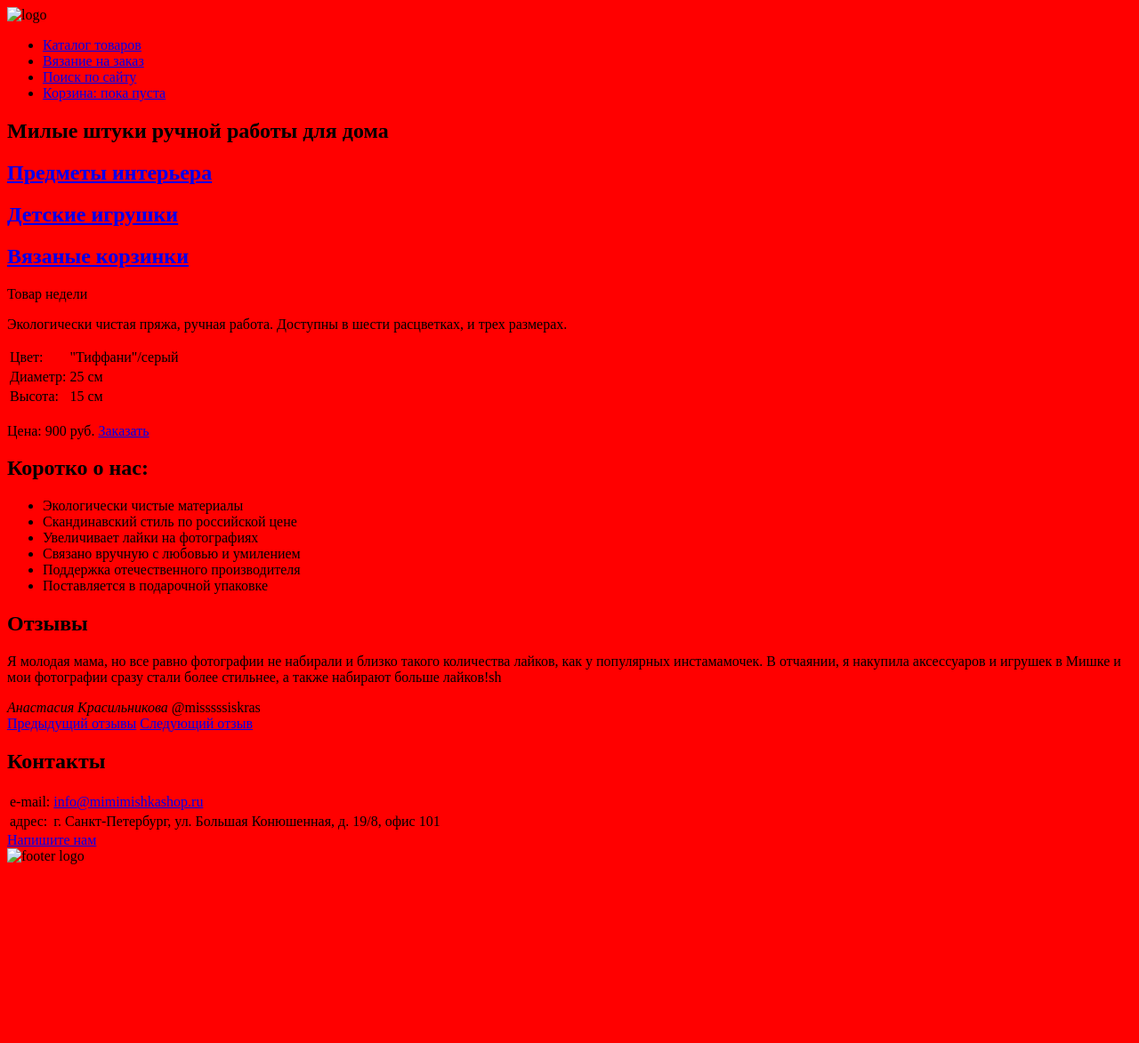
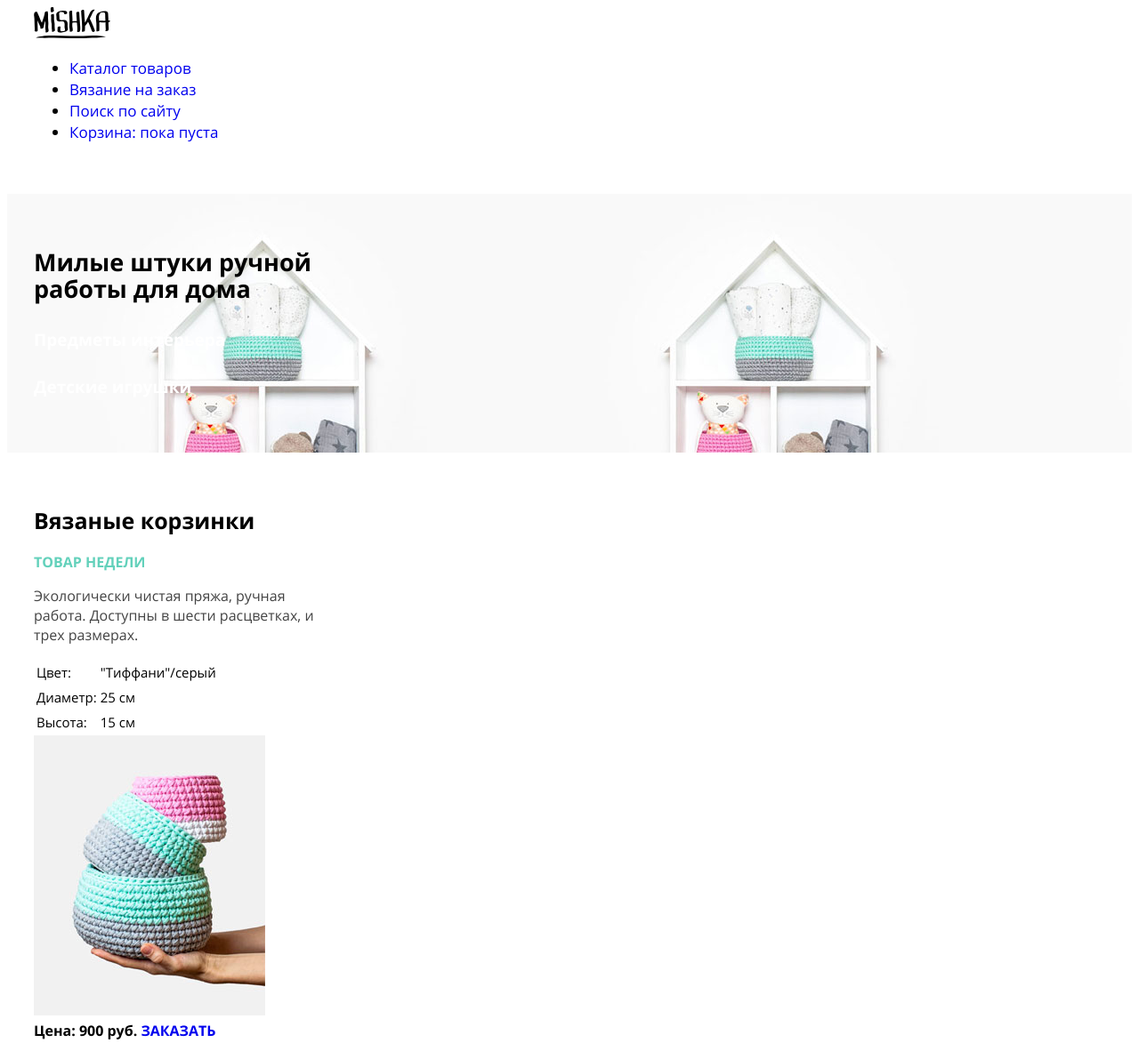
Before and after one commit to Boortcore/3341-mishka, a website: page index.html in a window 1280 px wide. Shown: the top 1173 px of the page at 89% size. Before the commit the page ends 980 px from the top, so only its background shows below. Drawn offline with nearby package versions, Linux system fonts and the light colour scheme; files that its build step writes are made by us from their sources; files whose address does not match are found by name.

Commit message:
Начальная стилизация index.html

```diff
--- a/index.html
+++ b/index.html
@@ -4,14 +4,14 @@
 <head>
   <meta charset="utf-8">
   <title>HTML Academy: Мишка</title>
-  <link rel="stylesheet" href="css/style.css" >
+  <link rel="stylesheet" href="css/style.css">
 </head>
 
 <body>
   <header class="header">
-    <div class="container-wrapper">
+    <div class="container-wrapper container-wrapper--first">
       <div class="header__logo">
-        <img src="#" alt="logo">
+        <img src="img/logo-mobile.svg" height="35" width="86" alt="logo">
       </div>
       <nav class="top-menu">
         <ul class="top-menu__items">
@@ -43,7 +43,7 @@
           </div>
           <div class="about__item">
             <h2>
-              <a href="#">Детские игрушки</a>
+              <a href="#" class="about__link">Детские игрушки</a>
             </h2>
           </div>
         </div>
@@ -91,13 +91,14 @@
           </tr>
         </table>
         <div class="product-of-week__image">
-          <img src="" alt="">
+          <img src="img/triple-set-mobile@1x.jpg" height="315" width="260" alt="">
         </div>
         <span class="product-of-week__price">Цена: 900 руб.</span>
         <a href="#" class="product-of-week__btn">Заказать</a>
       </div>
     </article>
     <section class="about-us">
+      <div class="container-wrapper">
         <h2 class="about-us__title">Коротко о нас:</h2>
         <ul class="about-us__items">
           <li class="about-us__item">Экологически чистые материалы</li>
@@ -107,27 +108,30 @@
           <li class="about-us__item">Поддержка отечественного производителя</li>
           <li class="about-us__item">Поставляется в подарочной упаковке</li>
         </ul>
+      </div>
+
     </section>
     <section class="reviews">
       <div class="container-wrapper">
         <h2 class="reviews__title">Отзывы</h2>
         <div class="reviews__items">
           <div class="reviews__item">
-            <div class="review__description">
+            <div class="reviews__description">
               <p>
                 Я молодая мама, но все равно фотографии не набирали и близко такого количества лайков, как у популярных инстамамочек. В отчаянии, я накупила аксессуаров и игрушек в Мишке и мои фотографии сразу стали более стильнее, а также набирают больше лайков!sh
               </p>
             </div>
-            <cite class="review__name">Анастасия Красильникова</cite>
-            <span class="review__address">@misssssiskras</span>
+            <cite class="reviews__name">Анастасия Красильникова</cite>
+            <span class="reviews__address">@misssssiskras</span>
           </div>
         </div>
-      </div>
+
         <div class="reviews__buttons">
           <a href="#" class="reviews__btn">Предыдущий отзывы</a>
           <a href="#" class="reviews__btn">Следующий отзыв</a>
         </div>
-      <a href="#" class="reviews__send-review"></a>
+        <a href="#" class="reviews__send-review">Написать</a>
+      </div>
     </section>
     <section class="contacts">
       <div class="container-wrapper">
@@ -150,25 +154,24 @@
             </td>
           </tr>
         </table>
+      </div>
       <div class="contacts__map">
-
+        <img src="img/map-mobile@1x.jpg" alt="">
       </div>
+      <div class="container-wrapper">
         <a href="#" class="contacts__send-message">Напишите нам</a>
       </div>
     </section>
   </main>
   <footer class="footer">
     <div class="container-wrapper">
-      <div class="footer__logo">
-        <img src="" alt="footer logo">
-      </div>
       <div class="footer__social-buttons">
-        <a href="#" class="footer__social-btn footer__social-btn--insta"></a>
-        <a href="#" class="footer__social-btn footer__social-btn--fb"></a>
-        <a href="#" class="footer__social-btn footer__social-btn--tw"></a>
+        <a href="" class="footer__social-btn footer__social-btn--insta"></a>
+        <a href="" class="footer__social-btn footer__social-btn--fb"></a>
+        <a href="" class="footer__social-btn footer__social-btn--tw"></a>
       </div>
       <div class="footer__creators">
-
+        <h2 class="footer__title">Разработано</h2>
       </div>
     </div>
   </footer>
--- a/sass/about-us.scss
+++ b/sass/about-us.scss
@@ -0,0 +1,10 @@
+.about-us {
+  font-family: 'Open Sans Bold';
+  &__title {
+    font-size: 25px;
+    line-height: 30px;
+  }
+  &__item {
+    font-size: 17px;
+  }
+}
--- a/sass/about.scss
+++ b/sass/about.scss
@@ -0,0 +1,14 @@
+.about {
+  &__header {
+    line-height: 30px;
+    font-size: 27px;
+    font-weight: bold;
+  }
+  &__link {
+    line-height: 24px;
+    font-size: 19px;
+    color: #fff;
+  }
+  font-family: 'Open Sans Bold';
+  background-image: url('../img/hero-mobile@1x.jpg');
+}
--- a/sass/contacts.scss
+++ b/sass/contacts.scss
@@ -0,0 +1,11 @@
+.contacts {
+  color: $main-color;
+  &__title {
+    font-family: 'Open Sans Bold';
+    font-size: 25px;
+    line-height: 30px;
+  }
+  &__item a {
+    color: $main-color;
+  }
+}
--- /dev/null
+++ b/sass/container-wrapper.scss
@@ -0,0 +1,7 @@
+.container-wrapper {
+  width: 320px;
+  padding: 40px 30px;
+  &--first {
+    padding-top: 0;
+  }
+}
--- /dev/null
+++ b/sass/fonts.scss
@@ -0,0 +1,13 @@
+@font-face {
+  font-family: "Open Sans Regular";
+  src: url(../fonts/opensans.woff), url(../fonts/opensans.woff2);
+  font-weight: normal;
+  font-style: normal;
+}
+
+@font-face {
+  font-family: "Open Sans Bold";
+  src: url(../fonts/opensansbold.woff), url(../fonts/opensansbold.woff2);
+  font-weight: bold;
+  font-style: normal;
+}
--- a/sass/footer.scss
+++ b/sass/footer.scss
@@ -0,0 +1,7 @@
+.footer {
+  &__title {
+    font-family: 'Open Sans Bold';
+    font-size: 25px;
+    line-height: 30px;
+  }
+}
--- a/sass/header.scss
+++ b/sass/header.scss
@@ -0,0 +1,3 @@
+.header{
+
+}
--- a/sass/product-of-week.scss
+++ b/sass/product-of-week.scss
@@ -0,0 +1,30 @@
+.product-of-week {
+  font-family: 'Open Sans Bold';
+  &__title a {
+    font-size: 25px;
+    line-height: 30px;
+    color: #000;
+  }
+  &__week {
+    color: #63d1bb;
+    text-transform: uppercase;
+    font-size: 16px;
+    line-height: 17px;
+  }
+  &__description {
+    font-family: 'Open Sans Regular';
+    color: $main-color;
+  }
+  &__exposition-items {
+    font-family: 'Open Sans Regular';
+    font-size: 15px;
+    line-height: 24px;
+  }
+  &__price {
+    font-siz: 17px;
+    line-height: 24px;
+  }
+  &__btn {
+    text-transform: uppercase;
+  }
+}
--- a/sass/reviews.scss
+++ b/sass/reviews.scss
@@ -0,0 +1,20 @@
+.reviews {
+  &__title {
+    font-family: 'Open Sans Bold';
+    font-size: 25px;
+    line-height: 30px;
+  }
+  &__description {
+    color: $main-color;
+    line-height: 30px;
+  }
+  &__name {
+    font-family: 'Open Sans Bold';
+    font-size: 18px;
+    font-style: normal;
+  }
+  &__address {
+    color: $main-color;
+    font-size: 18px;
+  }
+}
--- a/sass/style.scss
+++ b/sass/style.scss
@@ -1,3 +1,18 @@
+@import 'variables';
+@import 'fonts';
+@import 'container-wrapper';
+@import 'header';
+@import 'top-menu';
+@import 'about';
+@import 'product-of-week';
+@import 'about-us';
+@import 'reviews';
+@import 'contacts';
+@import 'footer';
 body {
-  background: red;
+  font-family: 'Open Sans Regular';
 }
+
+a {
+  text-decoration: none;
+}
--- a/sass/top-menu.scss
+++ b/sass/top-menu.scss
@@ -0,0 +1,4 @@
+.top-menu {
+  line-height: 24px;
+  font-size: 17px;
+}
--- /dev/null
+++ b/sass/variables.scss
@@ -0,0 +1 @@
+$main-color: #444;
```
Lines whose indentation alone changed are shown as unchanged.
